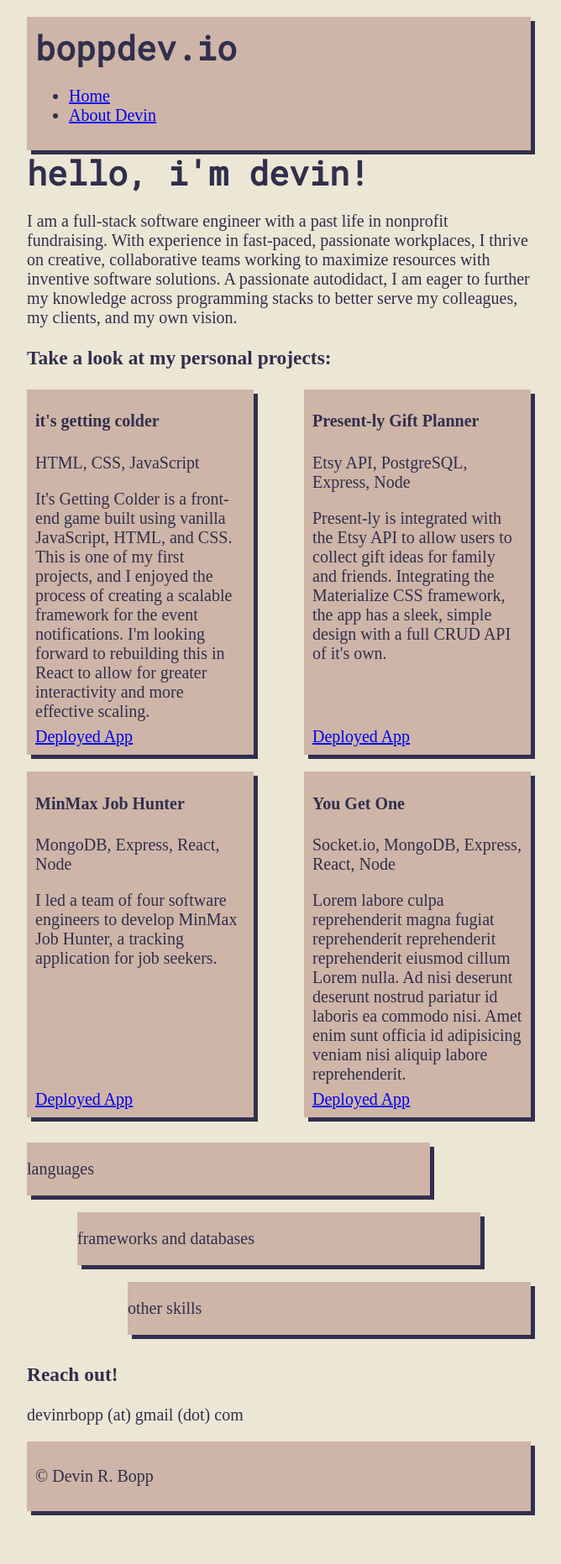
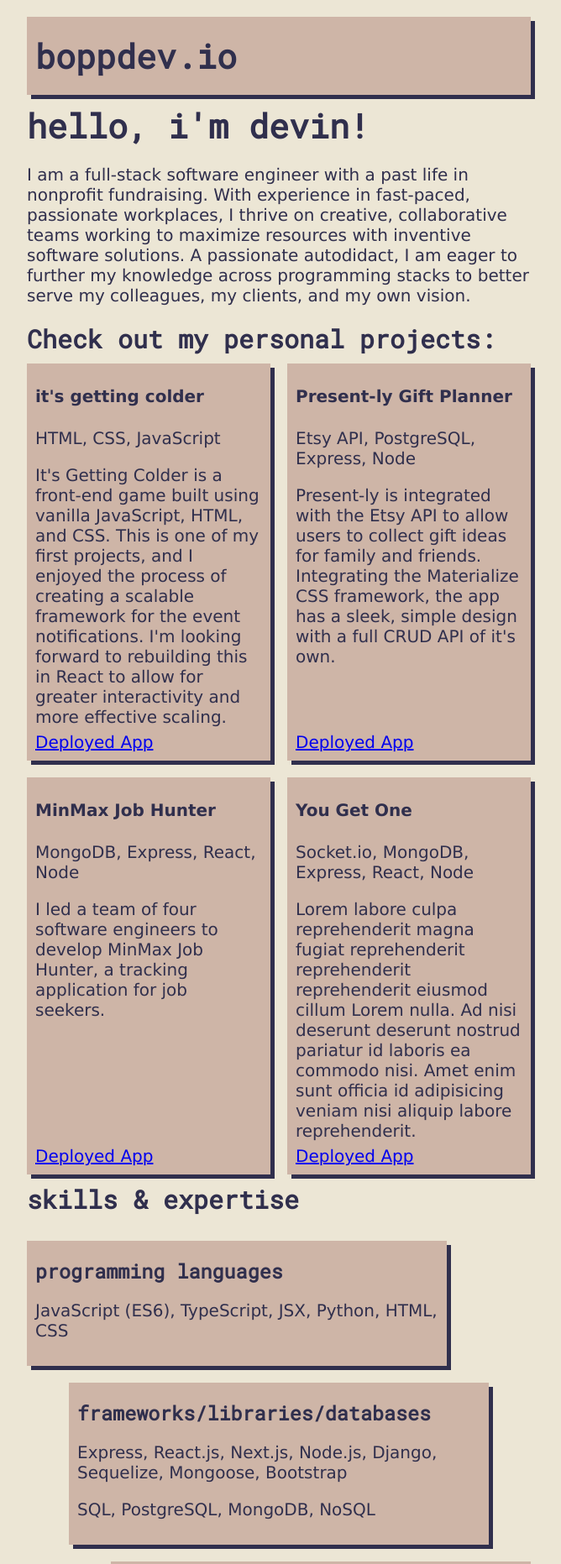
Before and after one commit to devinrbopp/personal-site, a React (Create React App) app: page / in a window 1280 px wide. Shown: the top 1863 px of the page at 84% size, without its empty margins (308-976 px from the left). Before the commit the page ends 1820 px from the top, so only its background shows below. Built offline with nearby package versions, Linux system fonts and the light colour scheme.

Commit message:
added text to tech stack

```diff
--- a/src/App.css
+++ b/src/App.css
@@ -2,6 +2,7 @@
 
 body {
   background: #ECE6D5;
+  font-family: Verdana, sans-serif;
 }
 
 .App {
@@ -12,7 +13,6 @@ body {
   padding: 0;
   display: flex;
   flex-direction: column;
-  min-height: 100vh;
   font-size: 1.25rem;
 }
 
@@ -36,6 +36,7 @@ body {
   background-color: #CEB5A7;
   margin: 10px 0;
   width: 80%;
+  padding: 10px;
 }
 
 #languages {
@@ -66,9 +67,9 @@ body {
   padding: 10px;
 }
 
-h1 {
+h1, h2, h3 {
   font-family: 'Roboto Mono', monospace;
-  margin: 0;
+  margin: 10px 0;
 }
 
 #projects {
@@ -79,7 +80,7 @@ h1 {
 }
 
 .project-card {
-  width: 250px;
+  width: 270px;
   padding: 0 10px;
   background: #CEB5A7;
   text-align: left
--- a/src/components/Projects.js
+++ b/src/components/Projects.js
@@ -3,7 +3,7 @@ import Project from "./Project"
 export default function Projects() {
     return(
         <>
-            <h3>Take a look at my personal projects:</h3>
+            <h2>Check out my personal projects:</h2>
             <div id='projects'>
                 <Project
                     title="it's getting colder"
--- a/src/components/TechStack.js
+++ b/src/components/TechStack.js
@@ -1,15 +1,22 @@
 export default function TechStack(props) {
     return (
+        <>
+            <h2>skills & expertise</h2>
             <div className="tech-stack">
                 <div className='shadow tech-stack-card' id='languages'>
-                <p>languages</p>
+                    <h3>programming languages</h3>
+                    <p>JavaScript (ES6), TypeScript, JSX, Python, HTML, CSS</p>
                 </div>
                 <div className='shadow tech-stack-card' id='frameworks-databases'>
-                <p>frameworks and databases</p>
+                    <h3>frameworks/libraries/databases</h3>
+                    <p>Express, React.js, Next.js, Node.js, Django, Sequelize, Mongoose, Bootstrap</p>
+                    <p>SQL, PostgreSQL, MongoDB, NoSQL</p>
                 </div>
                 <div className='shadow tech-stack-card' id='other-skills'>
-                <p>other skills</p>
+                    <h3>other skills</h3>
+                    <p>Algorithms, Data Structures, Git/GitHub, RESTful APIs, Heroku, MongoDB Atlas, Postman, Responsive Web Design, Model View Controller (MVC) Design Pattern, Visual Studio Code, Airtable, Agile, Scrum</p>
                 </div>
             </div>
+        </>
     )
 }
--- a/src/partials/Header.js
+++ b/src/partials/Header.js
@@ -7,10 +7,10 @@ export default function Header() {
         <div id='header' className="shadow">
             <h1>boppdev.io</h1>
             <nav>
-                <ul className='nav_ul'>
+                {/* <ul className='nav_ul'>
                     <li><Link to="/">Home</Link></li>
                     <li><Link to="/about">About Devin</Link></li>
-                </ul>
+                </ul> */}
             </nav>
         </div>
     )
```
Lines whose indentation alone changed are shown as unchanged.
